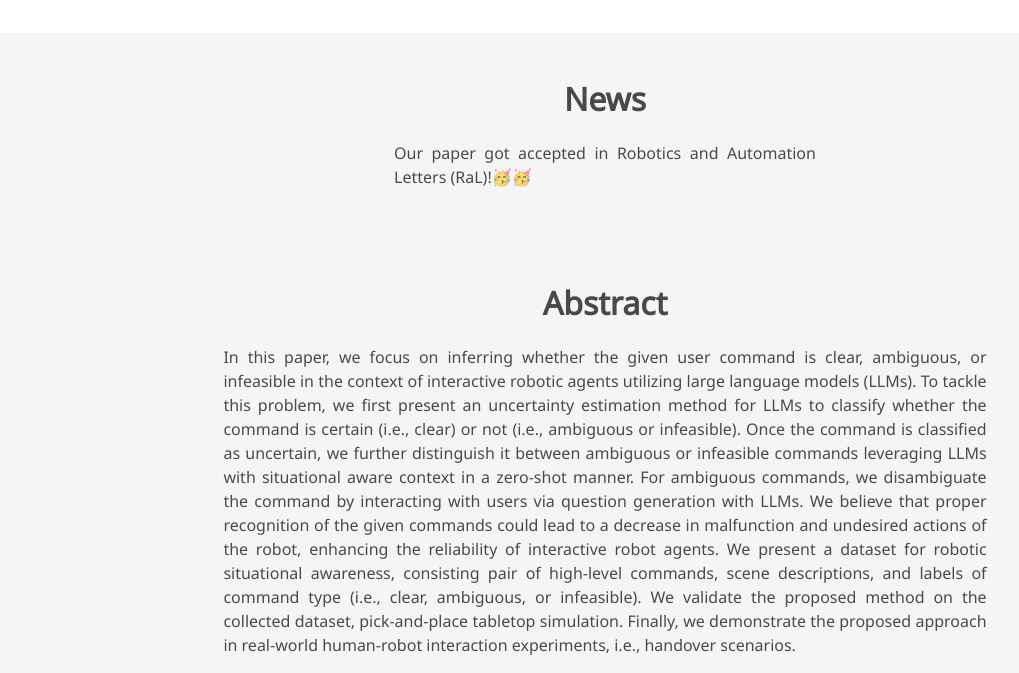
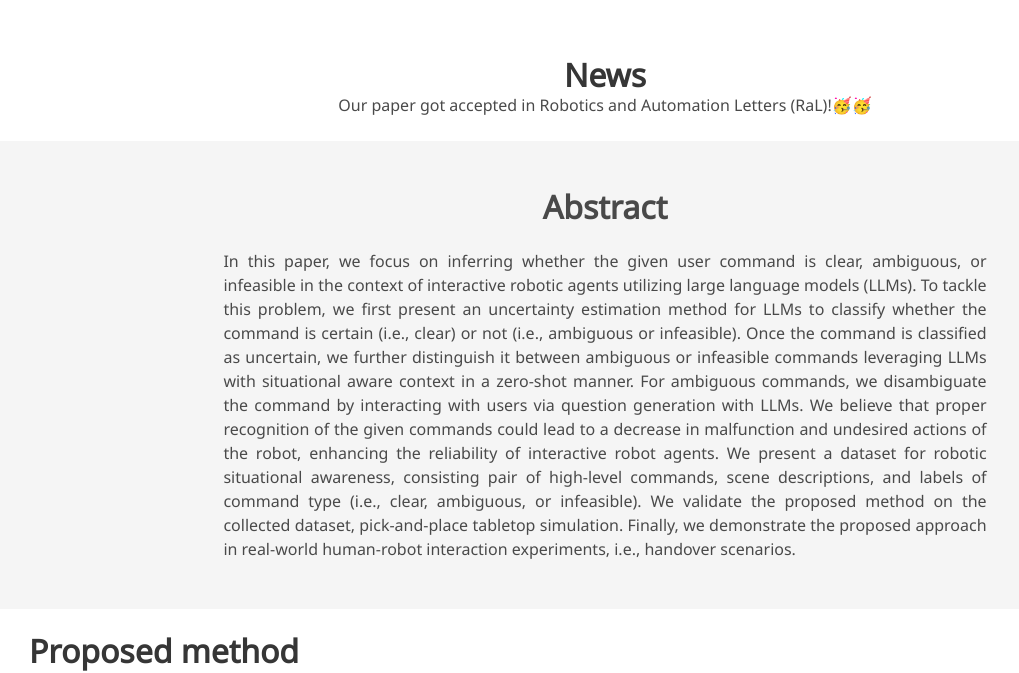
Before and after one commit to CLARARobot/CLARARobot.github.io, a plain HTML site: page index.html in a window 1280 px wide. Shown: the part 491-1164 px from the top of the page, without its empty margins (35-1054 px from the left). Drawn offline with nearby package versions, Linux system fonts and the light colour scheme; some packages are replaced by stand-ins of ours; a script that the page names is missing; some icons are missing; a web font is replaced by a local one.

Commit message:
acceptance

```diff
--- a/index.html
+++ b/index.html
@@ -143,15 +143,13 @@
        </div>
     </div>
 </section>
-<section class="section hero is-light">
-  <div class="container is-max-desktop">
-    <div class="columns is-centered has-text-centered">
-      <div class="column is-four-fifths">
-        <h2 class="title is-3">News</h2>
-        <div class="content has-text-justified">
-          <p>
-             Our paper got accepted in Robotics and Automation Letters (RaL)!🥳🥳
-          </p>
+<section class="hero is-small">
+  <div class="hero-body">
+    <div class="container">
+      <div class="columns is-centered has-text-centered">
+        <div class="column is-four-fifths">
+          <h2 class="title is-3">News</h2>
+            Our paper got accepted in Robotics and Automation Letters (RaL)!🥳🥳
         </div>
       </div>
     </div>
@@ -173,7 +171,7 @@
     </div>
   </section>
 
-  <section class="hero is-small is-light">
+  <section class="hero is-small">
     <div class="hero-body">
       <div class="container">
         <!-- Paper video. -->
```
